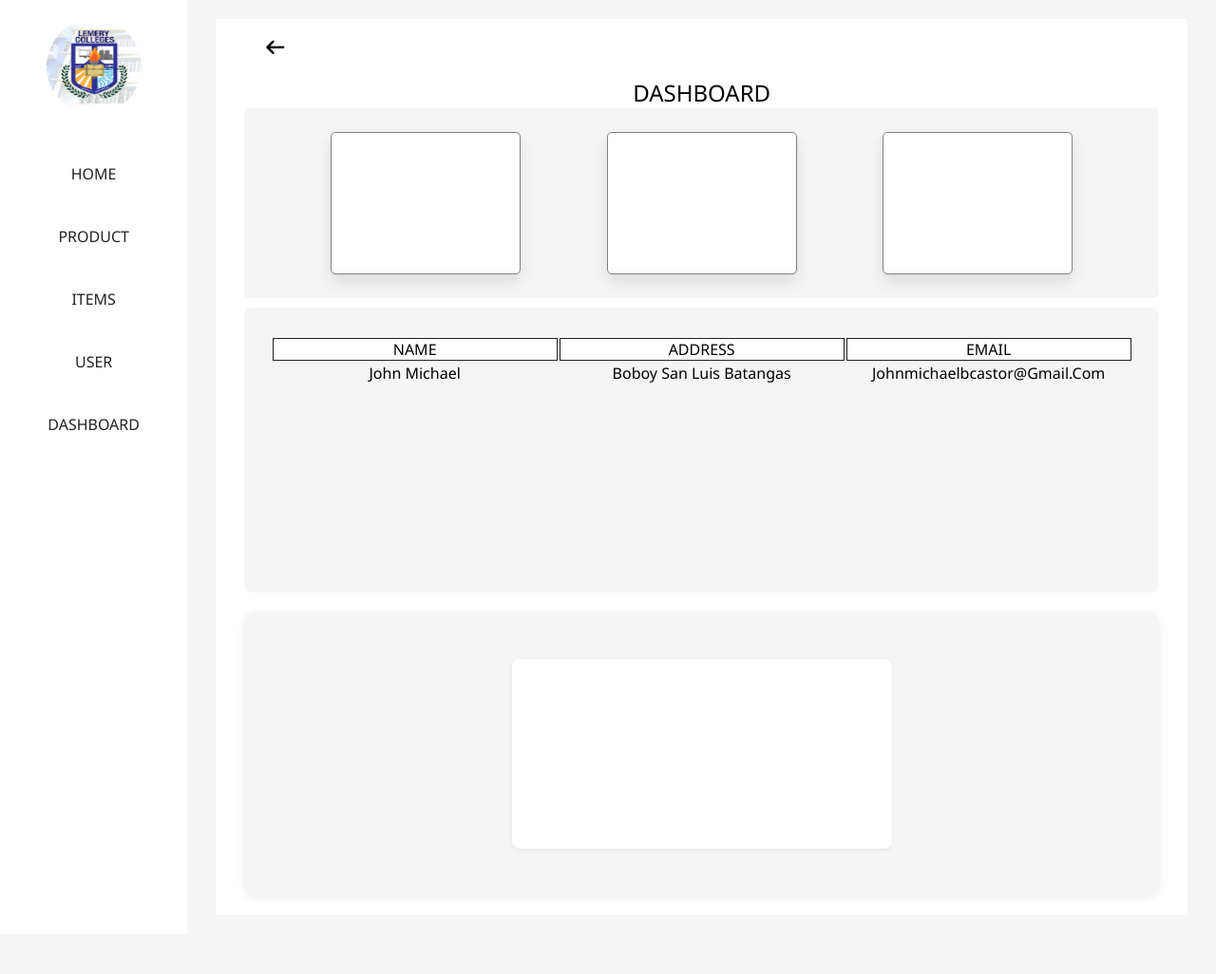
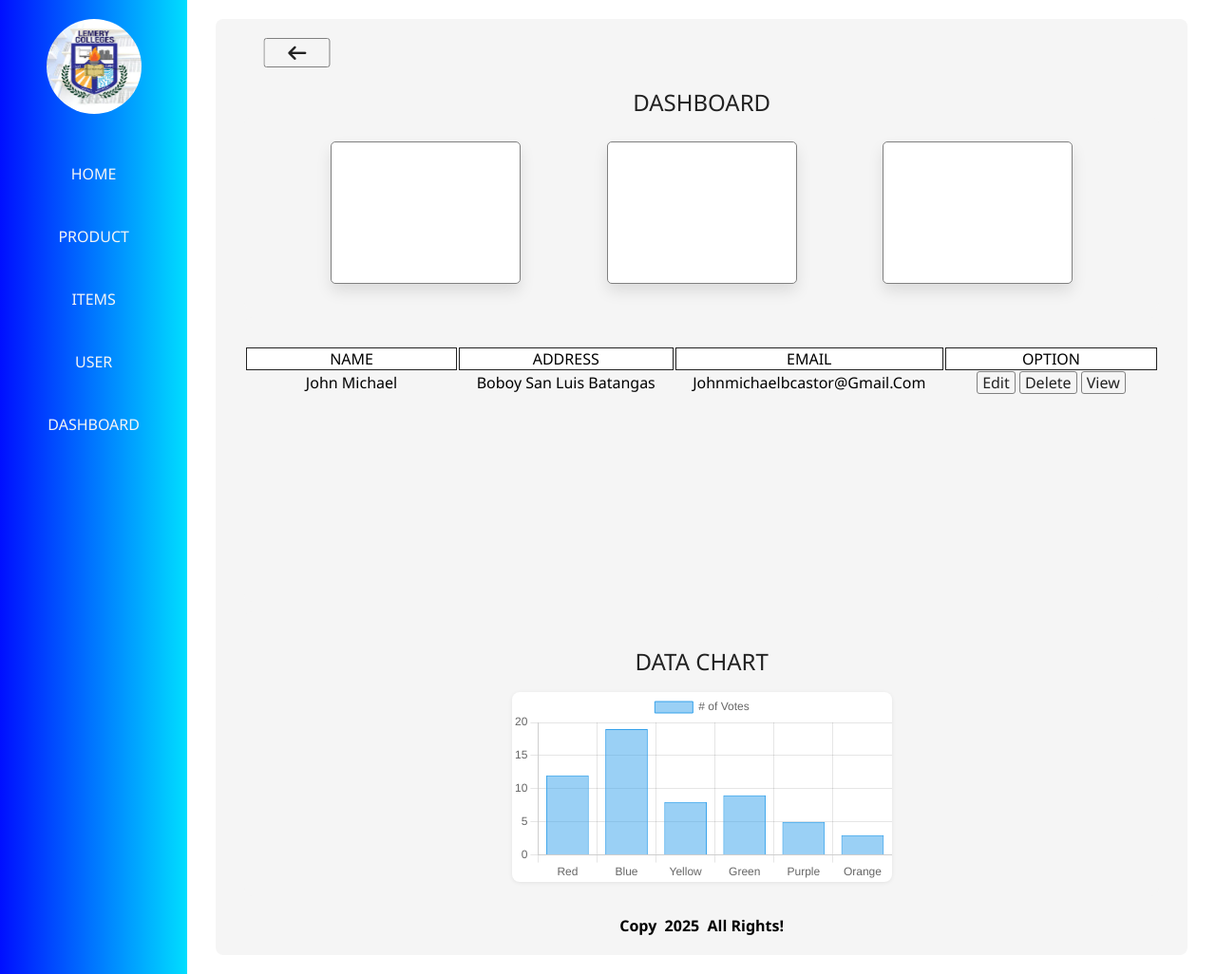
Before and after one commit to MicksTech/my_dashboard, a PHP site: page / in a window 1280 px wide. Shown: the whole page at 95% size. Before the commit the page ends 454 px from the top, so only its background shows below. Run offline with PHP 8.4, Linux system fonts and the light colour scheme; a map, chart or similar area stays blank; some libraries are stand-ins or nearby versions.

Commit message:
testing paste

```diff
--- a/Css/style.css
+++ b/Css/style.css
@@ -5,7 +5,7 @@
 }
 
 body {
-  background: #f5f5f5;
+  background: #fff;
   display: flex;
   scroll-behavior: smooth;
 }
@@ -16,7 +16,7 @@ body {
   width: 250px;
   min-height: 100vh;
   gap: 20px;
-  background: #fff;
+  background: linear-gradient(to right, #000fff, #00Deff);
   transition: all 0.3s ease;
 }
 
@@ -46,7 +46,7 @@ ul {
 li a {
   text-align: center;
   text-decoration: none;
-  color: #222;
+  color: #f5f5f5;
   font-family: "Segoe UI", Tahoma, Geneva, Verdana, sans-serif;
   text-transform: uppercase;
   display: block;
@@ -70,7 +70,8 @@ li a:hover {
   cursor: pointer;
 }
 
-.close-button, #closeBtn{
+.close-button,
+#closeBtn {
   display: none;
   font-size: 1.2rem;
   position: absolute;
@@ -95,25 +96,28 @@ li a:hover {
     display: flex;
   }
 
-  .close-button, #closeBtn {
+  .close-button,
+  #closeBtn {
     display: block;
   }
 
-  .icon  {
+  .icon {
     display: block;
     color: #222;
   }
 }
+
 .container {
   display: flex;
   flex-wrap: wrap;
   flex-direction: column;
   justify-content: center;
-  background: #fff;
+  background: #f5f5f5;
   margin: 20px 30px;
   padding: 20px 30px;
   width: 100%;
   min-height: 100%;
+  border-radius: 8px;
 }
 
 h2 {
@@ -122,21 +126,30 @@ h2 {
   font-family: "Segoe UI", Tahoma, Geneva, Verdana, sans-serif;
   text-transform: uppercase;
   font-weight: 500;
+  color: #222;
 }
 
-.container  i{
+.container i {
   text-decoration: none;
   font-size: 1.2rem;
-    color: #000;
+  color: #222;
   font-weight: bold;
   animation: bounceX 3s infinite;
+  border: 1px solid #808080;
+  padding: 5px 10px;
+  width: 70px;
+  border-radius: 3px;
+  background: transparent;
 }
 
 @keyframes bounceX {
-  0%, 100% {
+
+  0%,
+  100% {
     transform: translateX(0px);
   }
-  50%{
+
+  50% {
     transform: translateX(30px);
   }
 }
@@ -196,10 +209,10 @@ h2 {
   padding: 30px 0;
   border-radius: 8px;
   margin-top: 10px;
-    overflow-y: auto;
+  overflow: auto;
 }
 
-.table-container .table-row th{
+.table-container .table-row th {
   width: 300px;
   border: 1px solid #222;
   font-family: 'Segoe UI', Tahoma, Geneva, Verdana, sans-serif;
@@ -209,7 +222,7 @@ h2 {
   background: #fff;
 }
 
-.table-container .table-row td{
+.table-container .table-row td {
   width: 300px;
   text-align: center;
   font-family: 'Segoe UI', Tahoma, Geneva, Verdana, sans-serif;
@@ -217,24 +230,74 @@ h2 {
   text-transform: capitalize;
 }
 
-.canvas-container {
+.table-container .table-info th {
+  width: 300px;
+  border: 1px solid #222;
+  font-family: 'Segoe UI', Tahoma, Geneva, Verdana, sans-serif;
+  font-weight: 500;
+  text-transform: uppercase;
+  font-size: 1rem;
+  background: #fff;
+  margin-top: 10px;
+}
+
+.table-container .table-info td {
+  width: 300px;
+  text-align: center;
+  font-family: 'Segoe UI', Tahoma, Geneva, Verdana, sans-serif;
+  font-weight: 400;
+  text-transform: capitalize;
+  margin-top: 20px;
+}
+
+#option a {
+  text-decoration: none;
+  color: #222;
+  font-family: 'Segoe UI', Tahoma, Geneva, Verdana, sans-serif;
+  text-transform: capitalize;
+  border: 1px solid #808080;
+  padding: 0 5px;
+  width: 50px;
+  border-radius: 3px;
+  margin-top: 20px;
+}
+
+.chart-container {
+  background: #f5f5f5;
   width: 100%;
   min-height: 300px;
-  background: #f5f5f5;
-  margin-top: 20px;
-  border-radius: 12px;
-  box-shadow: 0 2px 8px rgba(0,0,0,0.07);
   display: flex;
-  align-items: center;
-  justify-content: center;
-  padding: 24px 0;
+  justify-content: space-evenly;
+  margin-top: 10px;
+  border-radius: 8px;
+  flex-direction: column;
 }
 
-.canvas-container canvas {
+.chart-container h2 {
+  text-align: center;
+  font-family: 'Segoe UI', Tahoma, Geneva, Verdana, sans-serif;
+  font-weight: 500;
+  text-transform: uppercase;
+  font-size: 1.5rem;
+}
+
+#myChart {
   display: block;
+  max-width: 100%;
+  width: 400px;
+  height: 200px;
+  margin: 0 auto;
   background: #fff;
   border-radius: 8px;
-  box-shadow: 0 1px 4px rgba(0,0,0,0.08);
-  max-width: 100%;
-  height: auto;
+  box-shadow: 0 1px 4px rgba(0, 0, 0, 0.08);
 }
+
+.datime p {
+  display: flex;
+  justify-content: center;
+  align-items: center;
+  margin-top: 20px;
+  font-family: 'Segoe UI', Tahoma, Geneva, Verdana, sans-serif;
+  font-weight: bold;
+  text-transform: capitalize;
+}
--- a/index.html
+++ b/index.html
@@ -46,22 +46,35 @@
                 <th>Name</th>
                 <th>Address</th>
                 <th>Email</th>
+                <th>Option</th>
             </tr>
 
-            <tr class="table-row">
+            <tr class="table-info">
                 <td>John Michael</td>
                 <td>Boboy San Luis Batangas</td>
                 <td>johnmichaelbcastor@gmail.com</td>
+                <td id="option">
+                    <a href="#">Edit</a>
+                    <a href="#">Delete</a>
+                    <a href="#">View</a>
+                </td>
+
             </tr>
         </table>
 
-        <div class="canvas-container">
-          <canvas id="myChart" width="400" height="200"></canvas>
+        <div class="chart-container">
+            <h2>Data Chart</h2>
+            <canvas id="myChart"></canvas>
+        </div>
+
+        <div class="datime">
+            <p>copy &nbsp; <span id="datime"></span> &nbsp; all rights!</p>
         </div>
     </div>
 
+
+    <script src="https://cdn.jsdelivr.net/npm/chart.js"></script>
     <script src="js/script.js"></script>
-    <script src="https://cdn.jsdelivr.net/npm/chart.js"></script>
 </body>
 
 </html>
--- a/js/script.js
+++ b/js/script.js
@@ -21,32 +21,25 @@ document.querySelectorAll('#navlist a').forEach((item) => {
 });
 
 
-const chartCanvas = document.getElementById("canvas");
-if (chartCanvas) {
-    new Chart(chartCanvas, {
-        type: 'line',
+const ctx = document.getElementById('myChart');
+
+new Chart(ctx, {
+    type: 'bar',
     data: {
         labels: ['Red', 'Blue', 'Yellow', 'Green', 'Purple', 'Orange'],
         datasets: [{
-                label: '# of votes',
-                data: [12, 3, 6, 7, 8, 4],
-                borderColor: '#0078d4',
-                backgroundColor: 'rgba(0,120,212,0.1)',
-                borderWidth: 2
-            }],
+            label: '# of Votes',
+            data: [12, 19, 8, 9, 5, 3],
+            borderWidth: 1
+        }]
     },
     options: {
-            responsive: true,
-            plugins: {
-                legend: {
-                    display: true,
-                }
-            },
         scales: {
             y: {
-                    beginAtZero: true,
+                beginAtZero: true
             }
         }
     }
 });
-}
+
+document.getElementById('datime').textContent = new Date(). getFullYear();
```
Lines whose indentation alone changed are shown as unchanged.
